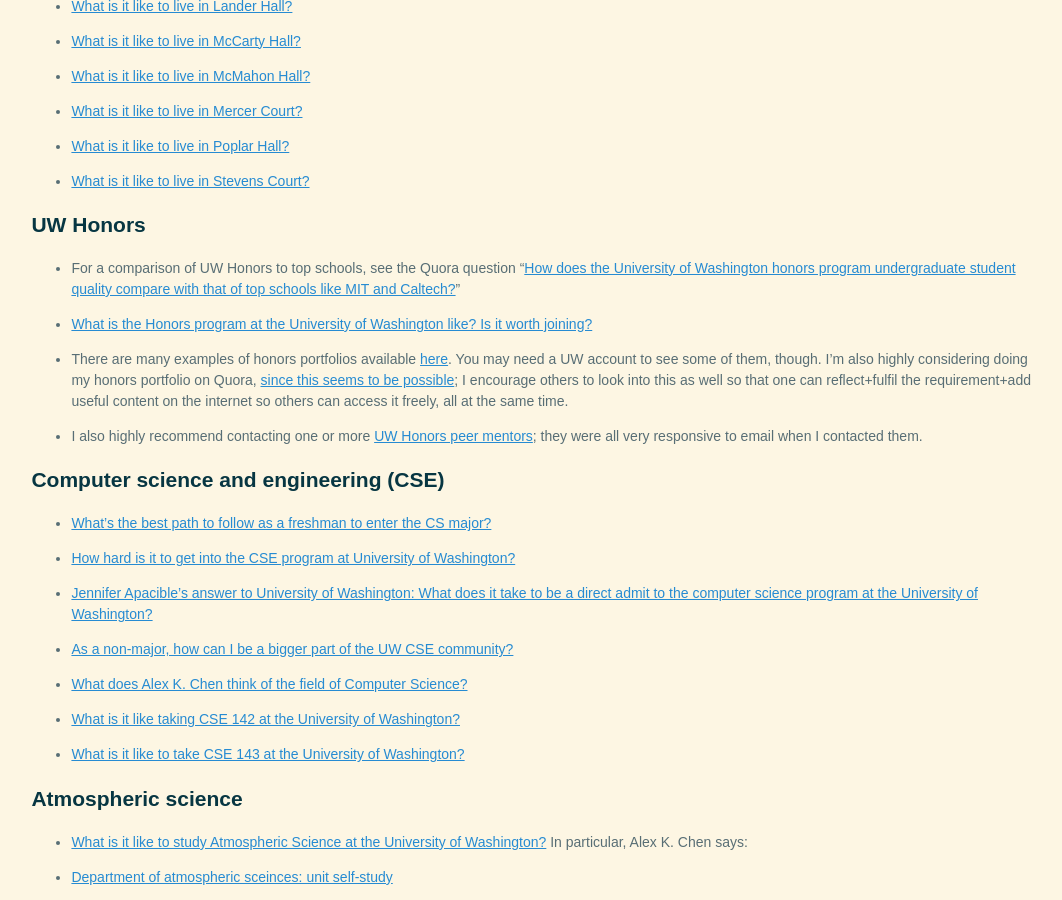
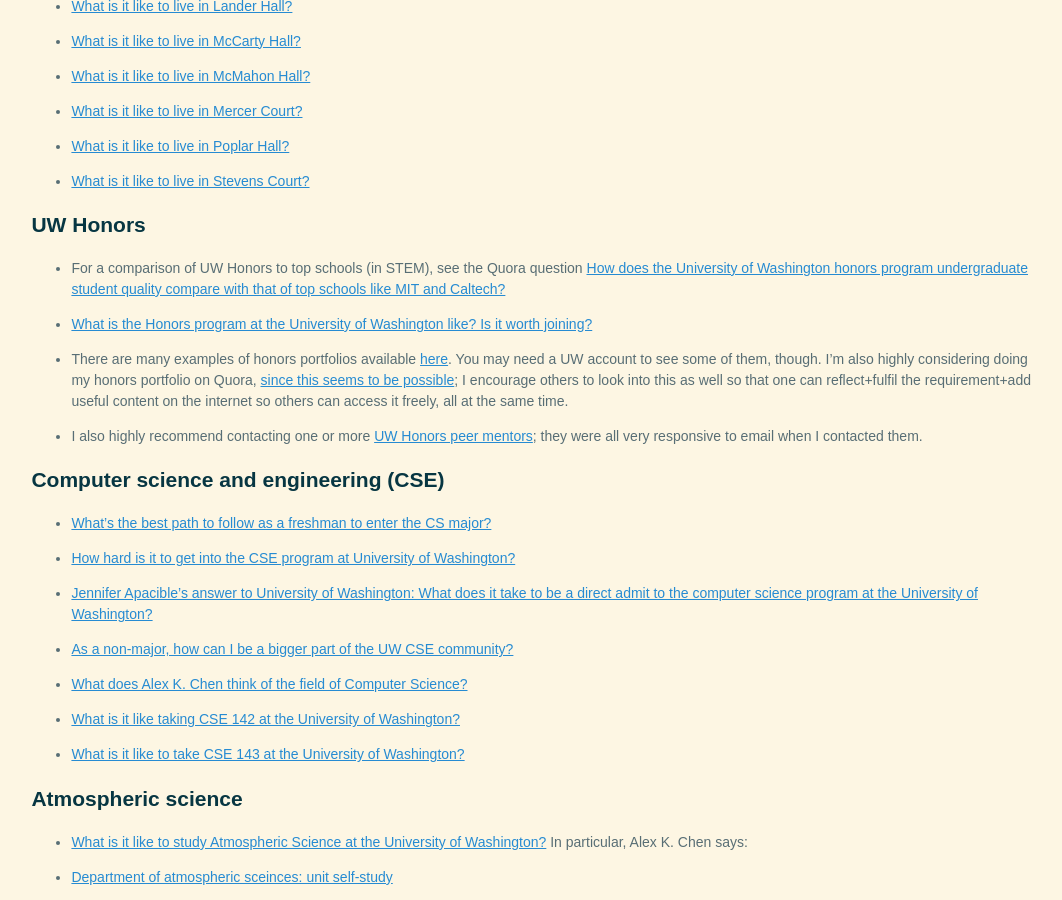
Before and after one commit to riceissa/riceissa.github.io, a Jekyll site: the page built from uw/resources.md, in a window 1280 px wide and 900 px high, scrolled down 2332 px. Shown: the whole window, without its empty margins (103-1165 px from the left). Built offline with Jekyll 4.4.1, drawn with Linux system fonts in a browser that asks for light colours; Markdown is read by kramdown in place of the engine named in the settings; comment, search, counter and statistics services are not loaded.

Commit message:
clarify STEM

```diff
--- a/uw/resources.md
+++ b/uw/resources.md
@@ -156,8 +156,7 @@ Unfortunately most of these questions don't have any answers yet, but they all h
 
 <!-- internal tags: uwhons uw hons -->
 
--   For a comparison of UW Honors to top schools, see the Quora question
-    “[How does the University of Washington honors program undergraduate student quality compare with that of top schools like MIT and Caltech?](https://www.quora.com/How-does-the-University-of-Washington-honors-program-undergraduate-student-quality-compare-with-that-of-top-schools-like-MIT-and-Caltech)”
+-   For a comparison of UW Honors to top schools (in STEM), see the Quora question [How does the University of Washington honors program undergraduate student quality compare with that of top schools like MIT and Caltech?](https://www.quora.com/How-does-the-University-of-Washington-honors-program-undergraduate-student-quality-compare-with-that-of-top-schools-like-MIT-and-Caltech)
 
 - [What is the Honors program at the University of Washington like? Is it worth joining?](https://www.quora.com/What-is-the-Honors-program-at-the-University-of-Washington-like-Is-it-worth-joining)
 
```
